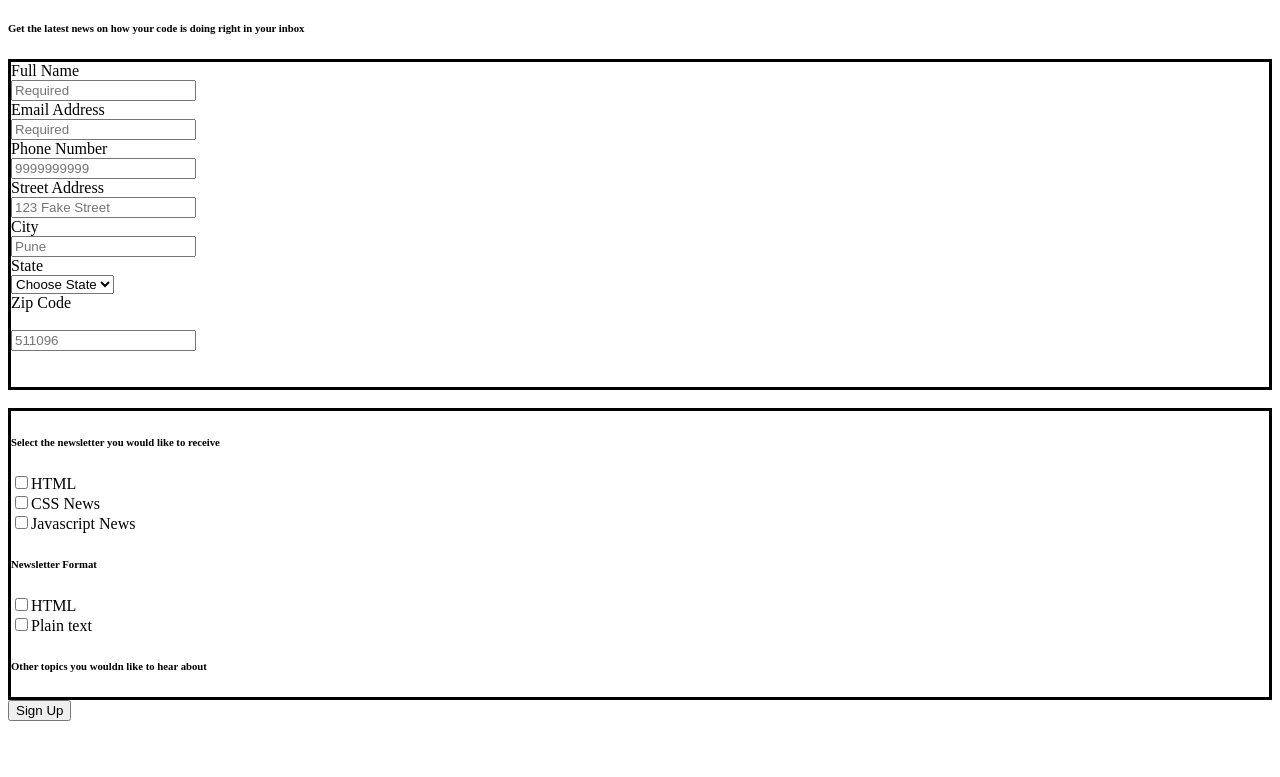
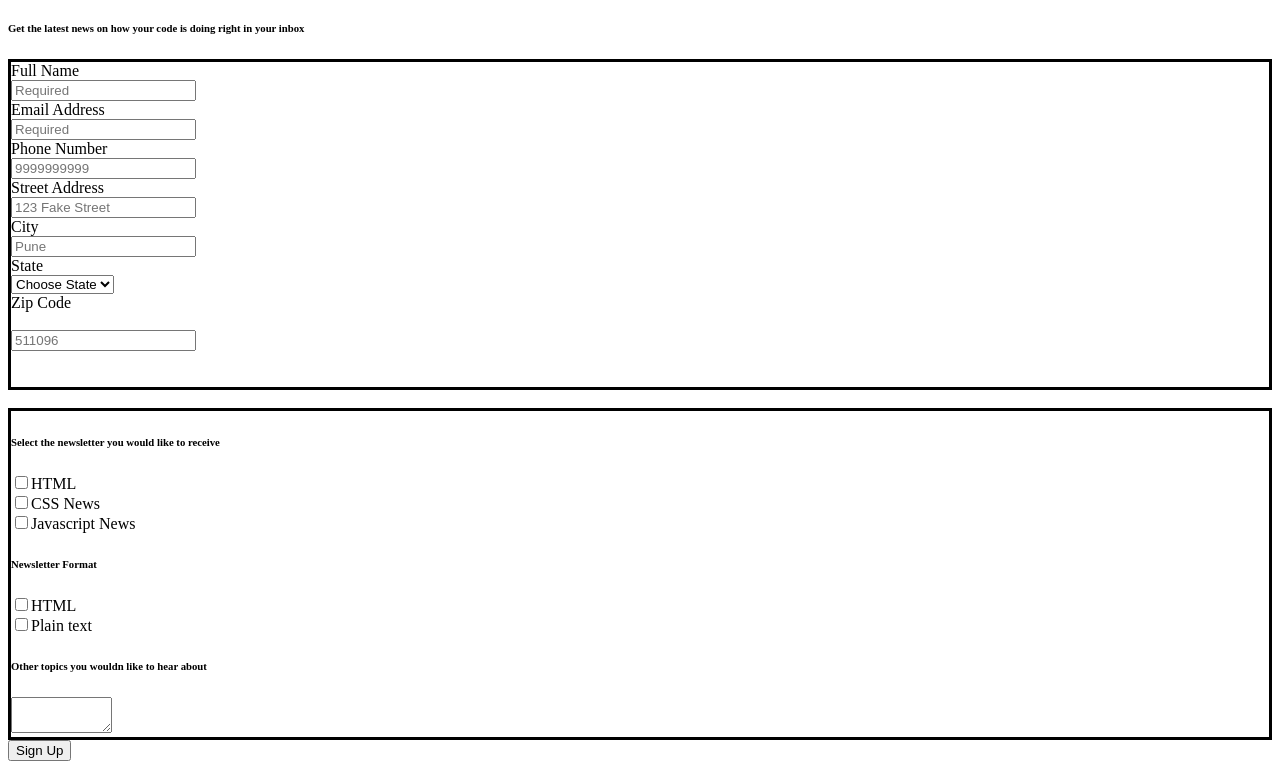
Before and after one commit to iamneo-production/edadaafdcb305542554bbaaaabbcbbfefone, a plain HTML site: page public/index.html in a window 1280 px wide. Shown: the part 101-878 px from the top of the page. Before the commit the page ends 838 px from the top, so only its background shows below. Drawn offline with Linux system fonts and the light colour scheme.

Commit message:
Backup Commit

```diff
--- a/public/index.html
+++ b/public/index.html
@@ -59,7 +59,7 @@
     <input type="checkbox"><label class="checkbox-label">Plain text</label><br>
     </div>
     <h6>Other topics you wouldn like to hear about</h6>
-
+<textarea name="" id="" cols="10" rows="2"></textarea>
     </form>
 <button type="submit">Sign Up</button>
 <p class "footer"></p>
```
